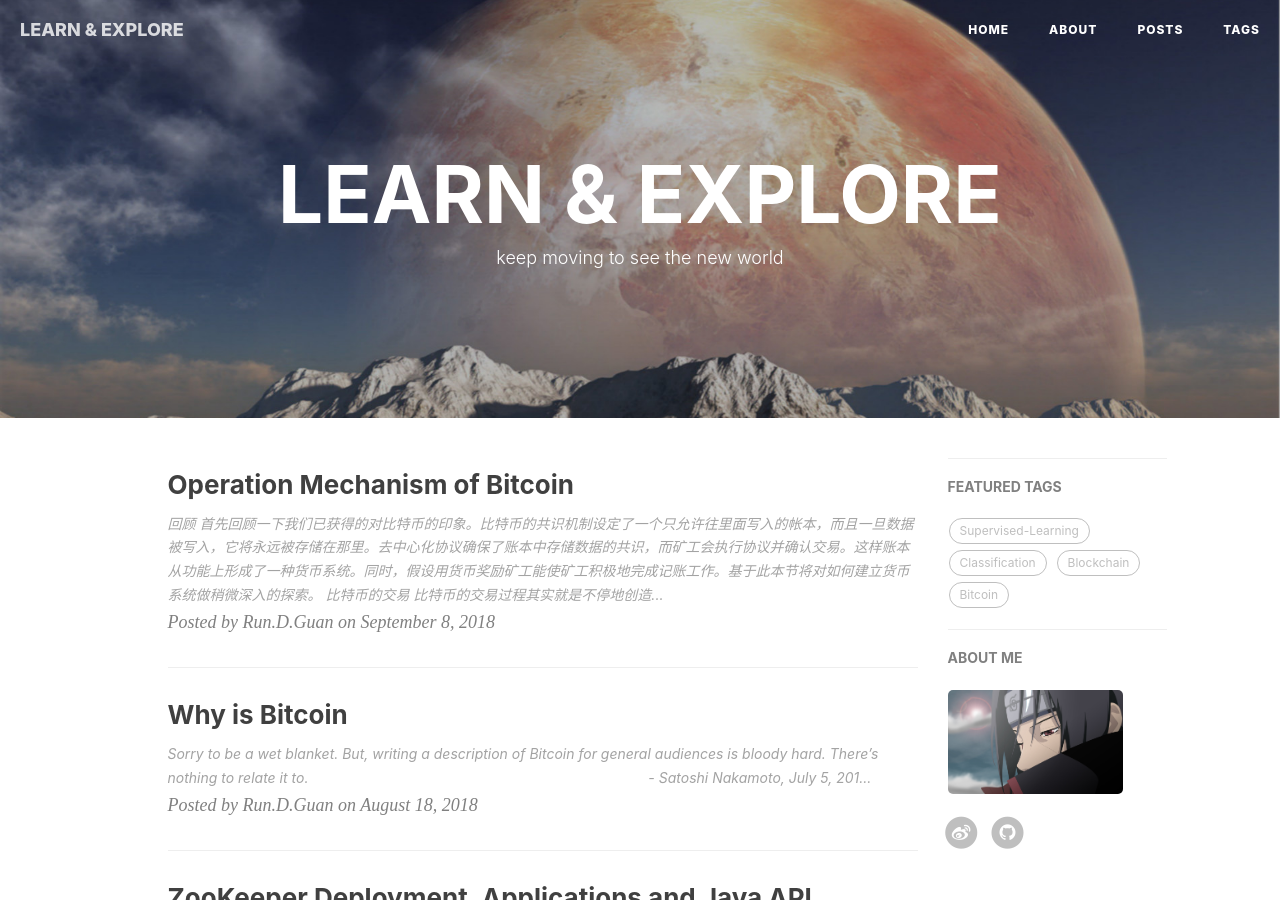
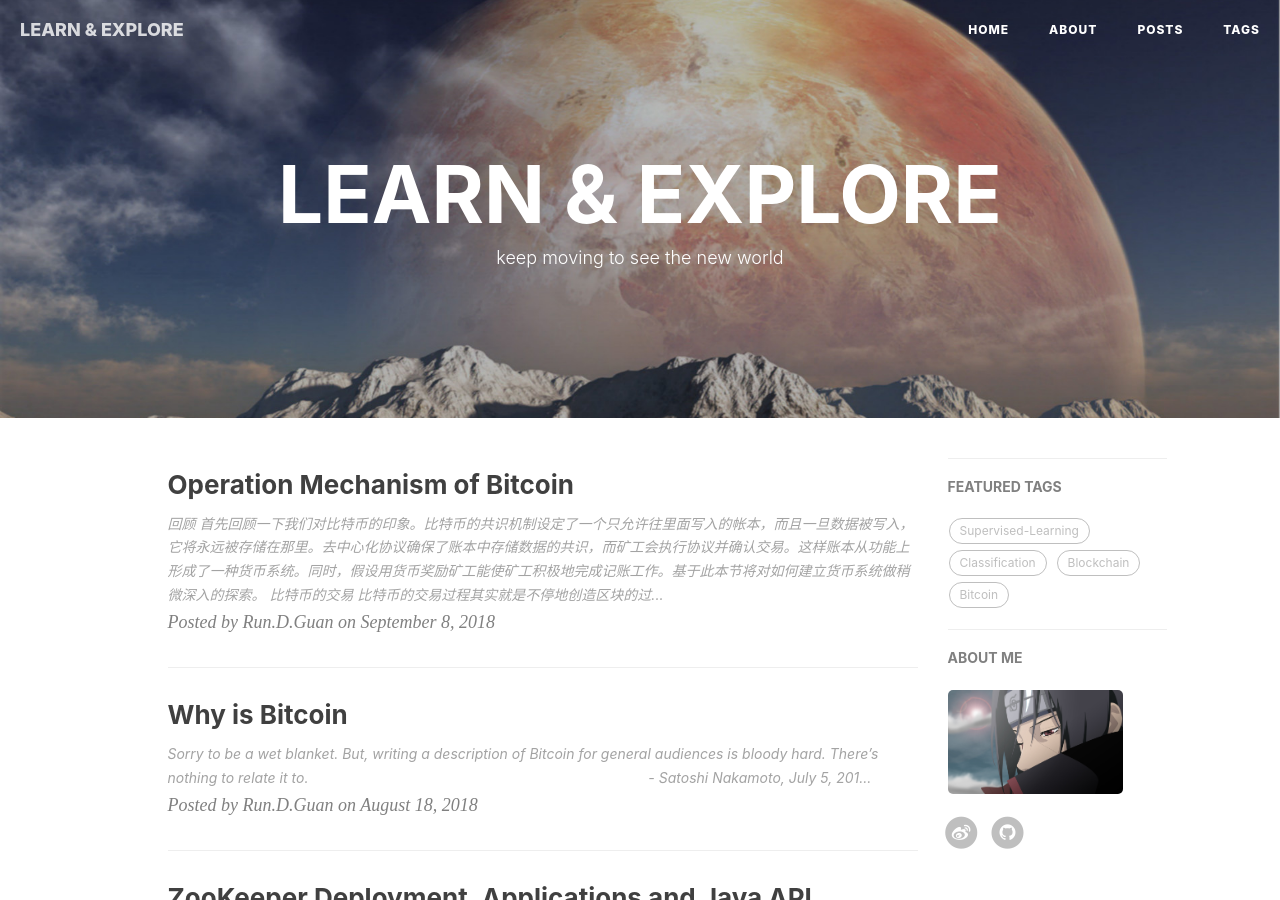
Before and after one commit to GaryLv/GaryLv.github.io, a Jekyll site: the page built from index.html, in a window 1280 px wide and 900 px high. Built offline with Jekyll 4.4.1, drawn with Linux system fonts in a browser that asks for light colours; nearby versions of some CDN libraries; formulas are drawn with MathJax 3; the list of posts is cut into pages by our own code; comment, search, counter and statistics services are not loaded.

Commit message:
blog update

```diff
--- a/_posts/2018-09-08-Operation-Mechanism-of-Bitcoin.md
+++ b/_posts/2018-09-08-Operation-Mechanism-of-Bitcoin.md
@@ -12,10 +12,10 @@
 ---
 
 ### 回顾
-首先回顾一下我们已获得的对比特币的印象。比特币的共识机制设定了一个只允许往里面写入的帐本，而且一旦数据被写入，它将永远被存储在那里。去中心化协议确保了账本中存储数据的共识，而矿工会执行协议并确认交易。这样账本从功能上形成了一种货币系统。同时，假设用货币奖励矿工能使矿工积极地完成记账工作。基于此本节将对如何建立货币系统做稍微深入的探索。
+首先回顾一下我们对比特币的印象。比特币的共识机制设定了一个只允许往里面写入的帐本，而且一旦数据被写入，它将永远被存储在那里。去中心化协议确保了账本中存储数据的共识，而矿工会执行协议并确认交易。这样账本从功能上形成了一种货币系统。同时，假设用货币奖励矿工能使矿工积极地完成记账工作。基于此本节将对如何建立货币系统做稍微深入的探索。
 
 ### 比特币的交易
-比特币的交易过程其实就是不停地创造区块的过程，如何能通过记账来构建出一套货币系统呢，首先考虑一种朴素的记账想法，这种也可能是有些人误认为是比特币所采用的方式：建立一个以账户为核心的系统，可以创造新的币并放入某人的账户，然后就可以转给其它人了。
+比特币的交易过程其实就是不停地创造区块的过程，如何能通过记账来构建出一套货币系统呢，首先考虑一种朴素的记账想法：建立一个以账户为核心的系统，可以创造新的币并放入某人的账户，然后就可以转给其它人了。这也可能是有些人误认为是比特币所采用的方式。
 
 |记账过程 |
 |--------|
@@ -47,7 +47,7 @@
 交易的输入包含了脚本（而不是签名），为了确认一笔交易正确地获取了上一笔交易所输出的资金，我们把交易的输入脚本和上一笔交易的输出脚本串联起来，这个脚本必须成功执行后才能获取资金。这两个脚本一个是输出脚本（scriptPubKey），另一个是输入脚本（scriptSig）。输出脚本只是指定了一个公钥（或是公钥哈希值的地址），输入脚本指定了一个对应公钥的签名。
 
 #### 智能合约
-所谓**智能合约**（smart contracts）就是那些不同于需要通过法律或者仲裁机构来保护执行的普通合约，智能合约是比特币系统中可以用技术手段来强制执行的合约。比特币有非常好的特性让我们可以采用脚本、矿工和交易验证--而不是通过中心化权威机构--来实现第三方托管协议或是小额支付。但比特币脚本语言的设计也有很多缺陷，还是有很多现实需要的智能合约无法用比特币的工作控制语言来实现，如竞争记账权力问题。
+所谓**智能合约**（smart contracts）就是那些不同于需要通过法律或者仲裁机构来保护执行的普通合约，智能合约是比特币系统中可以用技术手段来强制执行的合约。比特币有非常好的特性让我们可以采用脚本、矿工和交易验证---而不是通过中心化权威机构---来实现第三方托管协议或是小额支付。但比特币脚本语言的设计也有很多缺陷，还是有很多现实需要的智能合约无法用比特币的工作控制语言来实现，如竞争记账权力问题。
 
 ### Reference
 * 《区块链技术驱动金融》
--- a/about.html
+++ b/about.html
@@ -47,5 +47,5 @@
     <p>Currently, I am interested in bolckchain. so I will start with Bitcoin to dive into the bolckchain world. The following posts will contain
       mechanism Introduction of the system and practies to implement some blockchain apps. Well, let's begin!   </p>
 
-    <p>If you have any questions, please contact me at guanrunduox@163.com or run.d.guan@gmail.com(gmail can't be used recentl by FGW).</p>
+    <p>If you have any questions, please contact me at guanrunduox@163.com or run.d.guan@gmail.com (gmail can't be used recently by FGW).</p>
 </div>
```
Also changed, not shown: other parts of _posts/2018-09-08-Operation-Mechanism-of-Bitcoin.md (+3 -3 lines).
